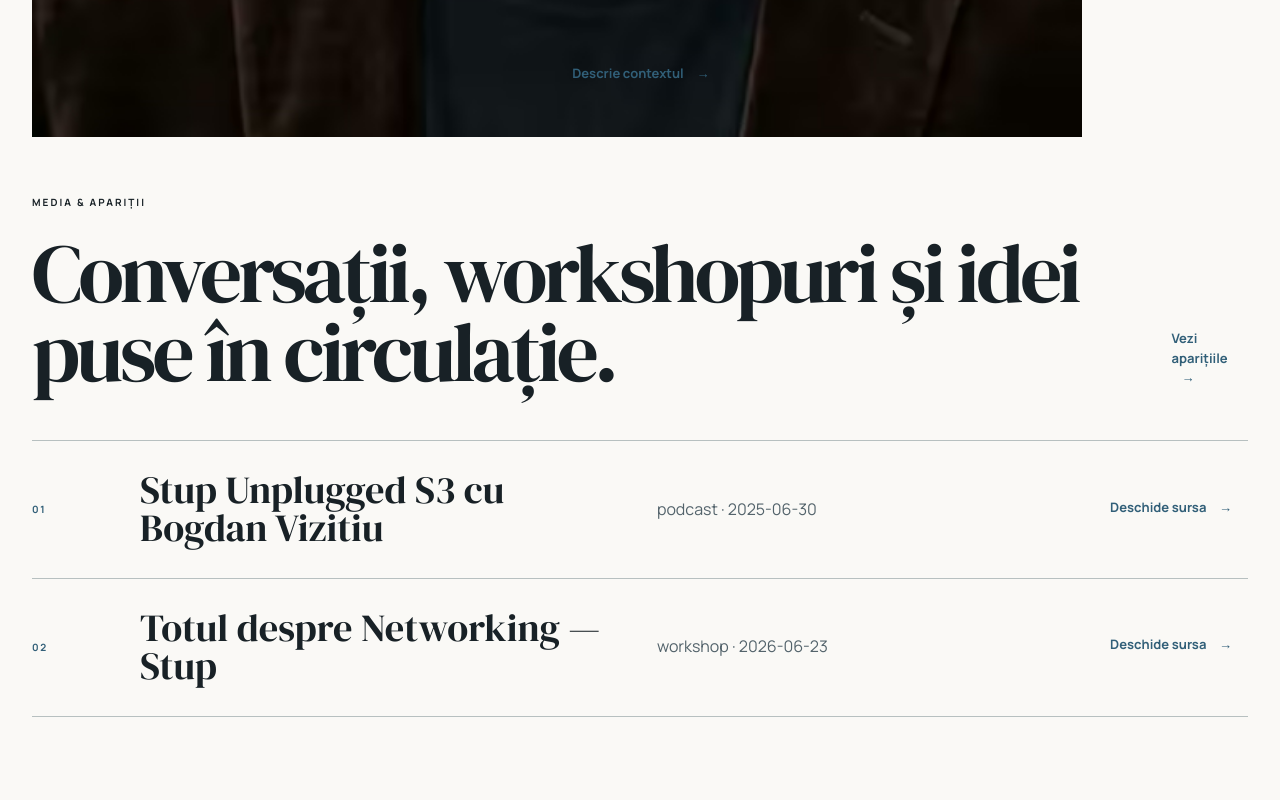
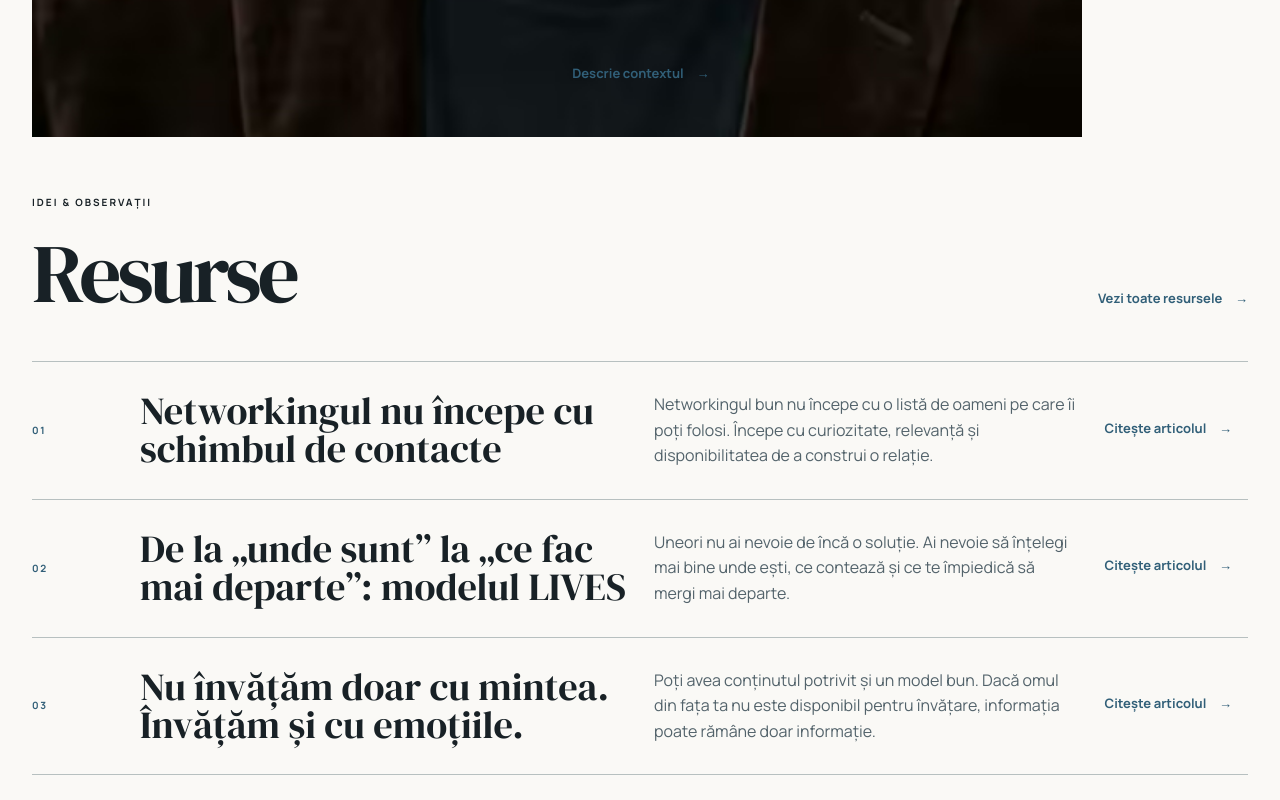
Before and after one commit to ivanovroxana1988-arch/bogdanvizitiu, a Next.js app: page / in a window 1280 px wide. Shown: the part 4120-4920 px from the top of the page. Built offline with nearby package versions, Linux system fonts and the light colour scheme.

Commit message:
Hide media section from homepage

```diff
--- a/app/page.tsx
+++ b/app/page.tsx
@@ -1,7 +1,7 @@
 import type {Metadata} from 'next'
 import {ArrowLink,Eyebrow} from '@/components/ui'
 import {ConceptImage,EditorialImage} from '@/components/portrait'
-import {getMediaAppearances,getPrograms,getPublishedInsights} from '@/lib/data'
+import {getPrograms,getPublishedInsights} from '@/lib/data'
 import {getCopy,getLocale} from '@/lib/i18n'
 import {buildPageMetadata} from '@/lib/seo'
 import servicePages from '@/content/service-pages.json'
@@ -23,7 +23,6 @@ export default function Home({searchParams}:{searchParams?:{lang?:string}}){
   const services=servicePages[locale]
   const programs=getPrograms(locale)
   const insights=getPublishedInsights(locale).slice(0,3)
-  const appearances=getMediaAppearances().slice(0,2)
 
   return <>
     <section className="hero" aria-labelledby="hero-title"><div className="shell hero-grid">
@@ -39,8 +38,6 @@ export default function Home({searchParams}:{searchParams?:{lang?:string}}){
 
     <section className="point-of-view"><div className="shell point-grid"><EditorialImage asset="coaching" kind="event"/><div><Eyebrow>{services.coaching.eyebrow}</Eyebrow><h2>{services.coaching.title}</h2><p>{services.coaching.intro}</p><ArrowLink href="/coaching">{services.coaching.cta}</ArrowLink></div></div></section>
 
-    {appearances.length>0&&<section className="programs shell"><div className="section-head"><div><Eyebrow>{services.media.eyebrow}</Eyebrow><h2 className="section-title">{services.media.title}</h2></div><ArrowLink href="/media">{locale==='ro'?'Vezi aparițiile':'See appearances'}</ArrowLink></div>{appearances.map((item,i)=><article className="program-row" key={item.id}><span>0{i+1}</span><h3>{item.title}</h3><p>{item.type}{item.published_at?` · ${item.published_at}`:''}</p><ArrowLink href={item.external_url!}>{locale==='ro'?'Deschide sursa':'Open source'}</ArrowLink></article>)}</section>}
-
     <section className="programs shell"><div className="section-head"><div><Eyebrow>{copy.insightsEyebrow}</Eyebrow><h2 className="section-title">{copy.insightsTitle}</h2></div><ArrowLink href="/insights">{copy.viewInsights}</ArrowLink></div>{insights.map((insight,i)=><article className="program-row" key={insight.slug}><span>0{i+1}</span><h3>{insight.title}</h3><p>{insight.excerpt}</p><ArrowLink href={`/insights/${insight.slug}`}>{copy.readArticle}</ArrowLink></article>)}</section>
 
     <section className="final-loop"><div className="shell final-grid"><h2>{locale==='ro'?'De aici poate începe conversația.':'This is where the conversation can begin.'}</h2><div><p>{copy.finalText}</p><ArrowLink href="/contact">{copy.finalCta}</ArrowLink></div></div></section>
```
